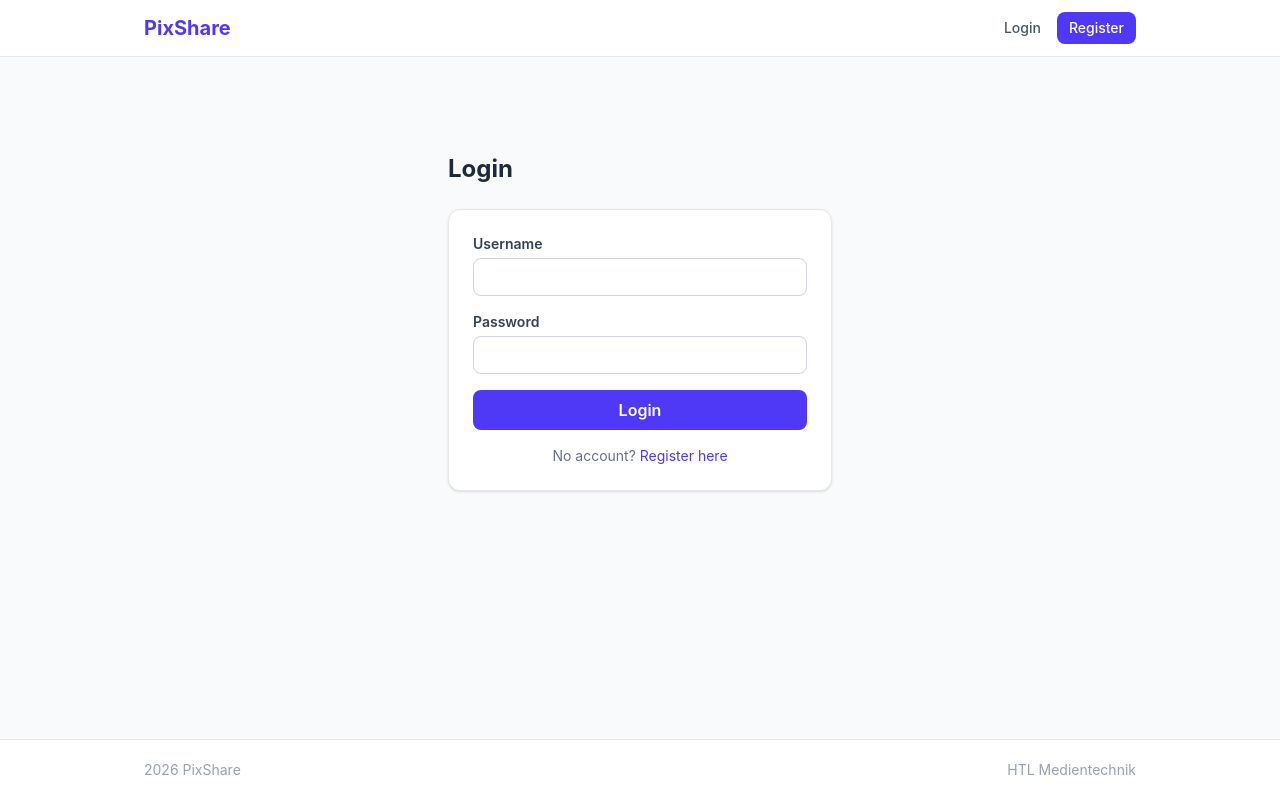
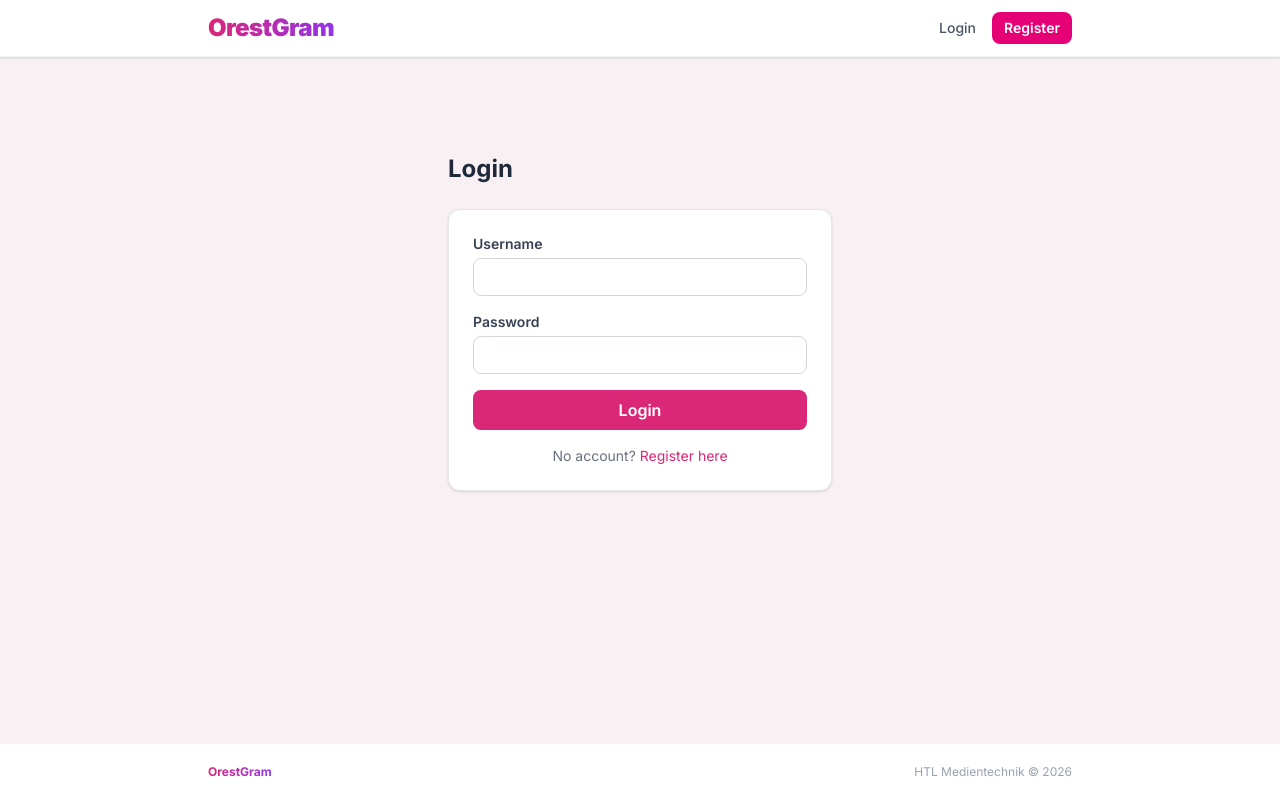
Before and after one commit to orestthebest/Insta-Clone, a SvelteKit app: page /login in a window 1280 px wide. Built offline with nearby package versions, Linux system fonts and the light colour scheme.

Commit message:
Design changes: add Inter font, OrestGram branding

```diff
--- a/src/app.html
+++ b/src/app.html
@@ -5,6 +5,8 @@
 		<meta name="viewport" content="width=device-width, initial-scale=1" />
 		<meta name="text-scale" content="scale" />
 		%sveltekit.head%
+		<link rel="preconnect" href="https://fonts.googleapis.com">
+		<link href="https://fonts.googleapis.com/css2?family=Inter:wght@400;500;600;700;800;900&display=swap" rel="stylesheet">
 	</head>
 	<body data-sveltekit-preload-data="hover">
 		<div style="display: contents">%sveltekit.body%</div>
--- a/src/routes/+layout.svelte
+++ b/src/routes/+layout.svelte
@@ -9,22 +9,25 @@
     <link rel="icon" href={favicon} />
 </svelte:head>
 
-<div class="min-h-screen bg-gray-50 flex flex-col">
+<div class="min-h-screen flex flex-col" style="background-color: #f9f0f4">
 
-    <header class="bg-white border-b border-gray-200 sticky top-0 z-10">
-        <div class="max-w-5xl mx-auto px-4 py-3 flex items-center justify-between">
-            <a href="/" class="text-xl font-bold text-indigo-600 hover:text-indigo-800">PixShare</a>
+    <header class="bg-white border-b border-gray-100 sticky top-0 z-10 shadow-sm">
+        <div class="max-w-4xl mx-auto px-4 py-3 flex items-center justify-between">
+            <a href="/" class="text-2xl font-black tracking-tight text-transparent bg-clip-text"
+    style="background-image: linear-gradient(to right, #db2777, #9333ea)">
+    OrestGram
+</a>
             <nav class="flex items-center gap-4 text-sm font-medium">
                 {#if data.user}
                     <span class="text-gray-400">Hi, {data.user.username}</span>
-                    <a href="/upload" class="bg-indigo-600 text-white px-3 py-1.5 rounded-lg hover:bg-indigo-700 transition">Upload</a>
-                    <a href="/profile/{data.user.id}" class="text-gray-600 hover:text-indigo-600 transition">My Profile</a>
+                    <a href="/upload" class="bg-pink-600 text-white px-3 py-1.5 rounded-lg hover:bg-pink-700 transition text-sm font-semibold">Upload</a>
+                    <a href="/profile/{data.user.id}" class="text-gray-600 hover:text-pink-600 transition">My Profile</a>
                     <form action="/logout?/logout" method="POST" class="m-0">
                         <button type="submit" class="text-gray-500 hover:text-red-500 transition cursor-pointer bg-transparent border-none">Logout</button>
                     </form>
                 {:else}
-                    <a href="/login" class="text-gray-600 hover:text-indigo-600 transition">Login</a>
-                    <a href="/register" class="bg-indigo-600 text-white px-3 py-1.5 rounded-lg hover:bg-indigo-700 transition">Register</a>
+                    <a href="/login" class="text-gray-600 hover:text-pink-600 transition">Login</a>
+                    <a href="/register" class="bg-pink-600 text-white px-3 py-1.5 rounded-lg hover:bg-pink-700 transition text-sm font-semibold">Register</a>
                 {/if}
             </nav>
         </div>
@@ -34,11 +37,14 @@
         {@render children()}
     </main>
 
-    <footer class="bg-white border-t border-gray-200 mt-auto">
-        <div class="max-w-5xl mx-auto px-4 py-5 flex items-center justify-between text-sm text-gray-400">
-            <span>2026 PixShare</span>
-            <span>HTL Medientechnik</span>
-        </div>
-    </footer>
+   <footer class="bg-white border-t border-gray-100 mt-auto">
+    <div class="max-w-4xl mx-auto px-4 py-5 flex items-center justify-between text-xs text-gray-400">
+        <span class="font-bold text-transparent bg-clip-text"
+            style="background-image: linear-gradient(to right, #db2777, #9333ea)">
+            OrestGram
+        </span>
+        <span>HTL Medientechnik © 2026</span>
+    </div>
+</footer>
 
 </div>
--- a/src/routes/+page.svelte
+++ b/src/routes/+page.svelte
@@ -6,7 +6,10 @@
     <!-- Landing section for non logged in users -->
     <div class="flex flex-col items-center justify-center text-center py-24 px-4">
 
-        <h1 class="text-5xl font-bold text-gray-800 mb-4">Welcome to PixShare</h1>
+        <h1 class="text-5xl font-black mb-4 text-transparent bg-clip-text"
+        style="background-image: linear-gradient(to right, #db2777, #9333ea)">
+        Welcome to OrestGram
+        </h1>
         <p class="text-gray-400 text-lg mb-8 max-w-md">
             Discover the best photos from our community. Login to upload, vote and comment.
         </p>
@@ -28,7 +31,10 @@
 {/if}
 
 <!-- Image grid — visible to everyone -->
-<h2 class="text-2xl font-bold text-gray-800 mb-6">Best Photos</h2>
+<h2 class="text-2xl font-black mb-6 text-transparent bg-clip-text"
+    style="background-image: linear-gradient(to right, #db2777, #9333ea)">
+    Best Photos
+</h2>
 
 {#if data.images.length === 0}
     <p class="text-gray-400">No images uploaded yet. Be the first!</p>
@@ -38,8 +44,8 @@
      {#each data.images as image, i (image.id)}
 
         <a href="/image/{image.id}"
-            class="bg-white rounded-xl border-2 shadow-sm overflow-hidden hover:shadow-md hover:-translate-y-1 transition block
-            {i === 0 ? 'border-yellow-400 shadow-yellow-100' : i === 1 ? 'border-gray-400 shadow-gray-100' : i === 2 ? 'border-orange-400 shadow-orange-100' : 'border-gray-200'}">
+            class="bg-white rounded-2xl border-2 shadow-md overflow-hidden hover:shadow-xl hover:-translate-y-2 transition block
+            {i === 0 ? 'border-yellow-400 shadow-yellow-100' : i === 1 ? 'border-gray-400 shadow-gray-300' : i === 2 ? 'border-orange-400 shadow-orange-100' : 'border-gray-200'}">
 
             <div class="relative">
                 <img src={image.image} alt={image.description}
--- a/src/routes/layout.css
+++ b/src/routes/layout.css
@@ -1,3 +1,19 @@
 @import 'tailwindcss';
 @plugin '@tailwindcss/forms';
 @plugin '@tailwindcss/typography';
+
+
+
+@theme {
+    --color-indigo-50: #fff0f6;
+    --color-indigo-100: #fce7f3;
+    --color-indigo-400: #f472b6;
+    --color-indigo-600: #db2777;
+    --color-indigo-700: #be185d;
+    --color-indigo-800: #9d174d;
+}
+
+body {
+    background-color: #f9f0f4;
+    font-family: 'Inter', sans-serif;
+}
```
